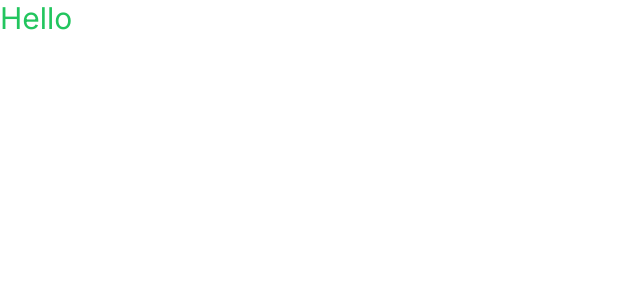
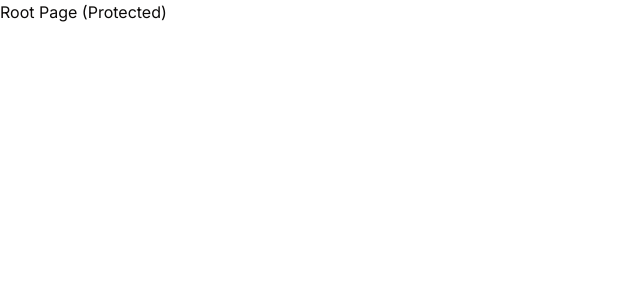
Before and after one commit to adelansari/AI-Character-Creator, a Next.js app: page / in a window 1280 px wide. Shown: the top 300 px of the page, without its empty margins (0-640 px from the left). Built offline with nearby package versions, Linux system fonts and the light colour scheme.

Commit message:
folder setup

```diff
--- /dev/null
+++ b/app/(auth)/(routes)/login/page.tsx
@@ -0,0 +1,9 @@
+const LoginPage = () => {
+    return (
+        <div>
+            Login Page (Unprotected)
+        </div>
+     );
+}
+
+export default LoginPage;
--- /dev/null
+++ b/app/(root)/(routes)/page.tsx
@@ -0,0 +1,9 @@
+const RootPage = () => {
+    return (
+        <div>
+            Root Page (Protected)
+        </div>
+     );
+}
+
+export default RootPage;
--- a/app/page.tsx
+++ /dev/null
@@ -1,6 +0,0 @@
-
-export default function Home() {
-  return (
-    <div className="text-green-500 text-3xl">Hello</div>
-  )
-}
```
